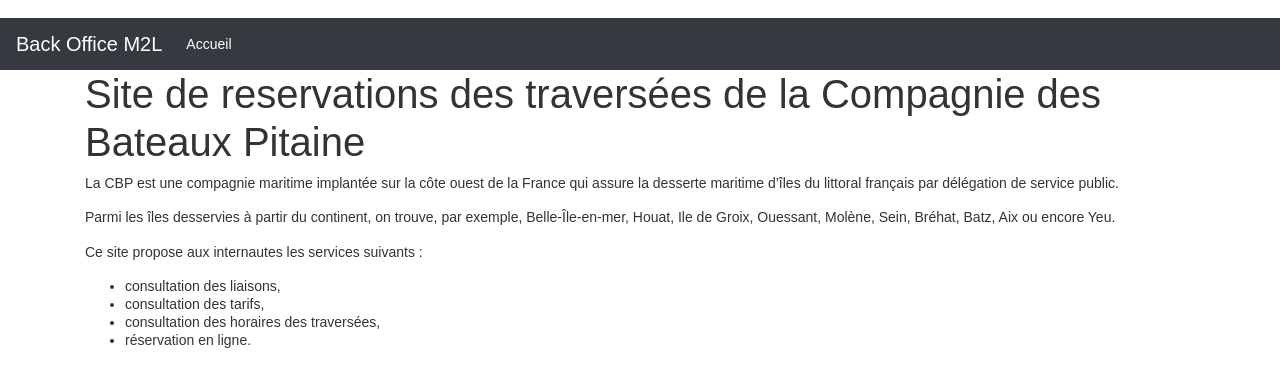
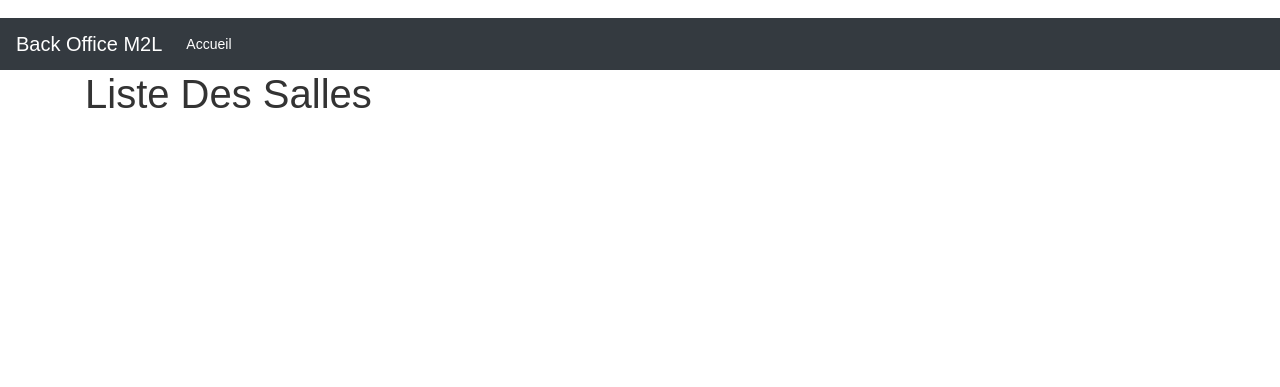
Before and after one commit to jovan-subasic/PPE-GestSalleInfo_Subasic_Roustan, a PHP site: template vue/vueAccueil.php in a window 1280 px wide. Shown: the top 387 px of the page. Run offline with PHP 8.4, Linux system fonts and the light colour scheme; the template is opened without the code that fills it, so the values that code supplies are empty; some libraries are stand-ins or nearby versions.

Commit message:
Update vueAccueil.php

```diff
--- a/vue/vueAccueil.php
+++ b/vue/vueAccueil.php
@@ -1,14 +1,2 @@
 
-	<h1>Site de reservations des traversées de la Compagnie des Bateaux Pitaine</h1>
-	<p>	La CBP est une compagnie maritime implantée sur la côte ouest de la France qui assure la desserte maritime d’îles du littoral français par délégation de service public. </p>
-
-	<p>Parmi les îles desservies à partir du continent, on trouve, par exemple, Belle-Île-en-mer, Houat, Ile de Groix, Ouessant, Molène, Sein, Bréhat, Batz, Aix ou encore Yeu. </p>
-
-	<p>Ce site propose aux internautes les services suivants :
-	<ul>
-		<li>consultation des liaisons, </li>
-		<li>consultation des tarifs, </li>
-		<li>consultation des horaires des traversées, </li>
-		<li>réservation en ligne. </li>
-	</ul>
-</p>
+	<h1>Liste Des Salles</h1>
```
